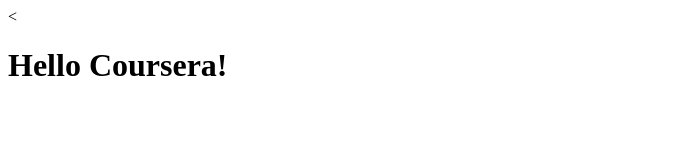
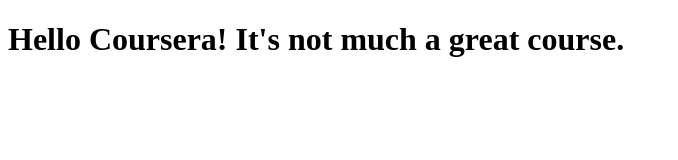
Before and after one commit to nikheshd/Coursera1, a plain HTML site: page index.html in a window 1280 px wide. Shown: the whole page, without its empty margins (0-678 px from the left). Drawn offline with Linux system fonts and the light colour scheme.

Commit message:
Small edition

```diff
--- a/index.html
+++ b/index.html
@@ -4,6 +4,6 @@
         <title>Hello Coursera!</title>
     </head>
     <body>
-        <<h1>Hello Coursera!</h1>
+        <h1>Hello Coursera! It's not much a great course.</h1>
     </body>
 </html>
```
